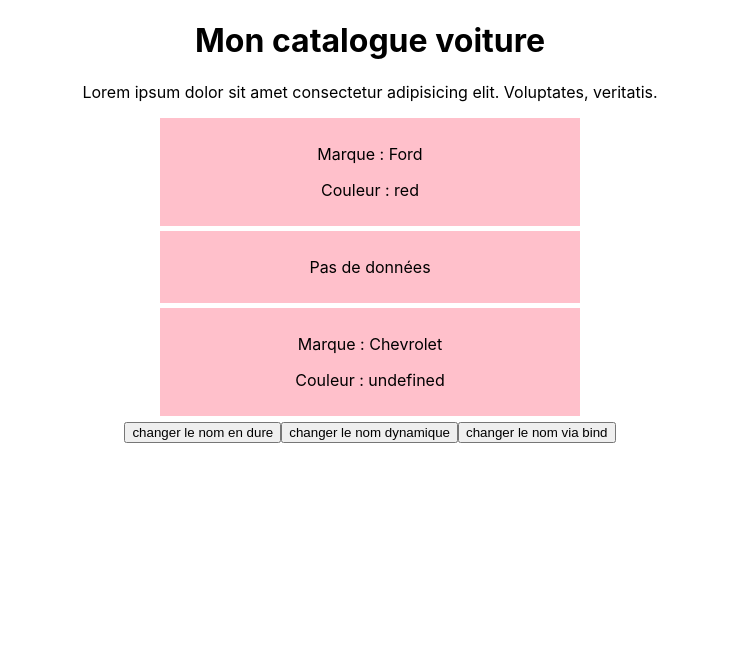
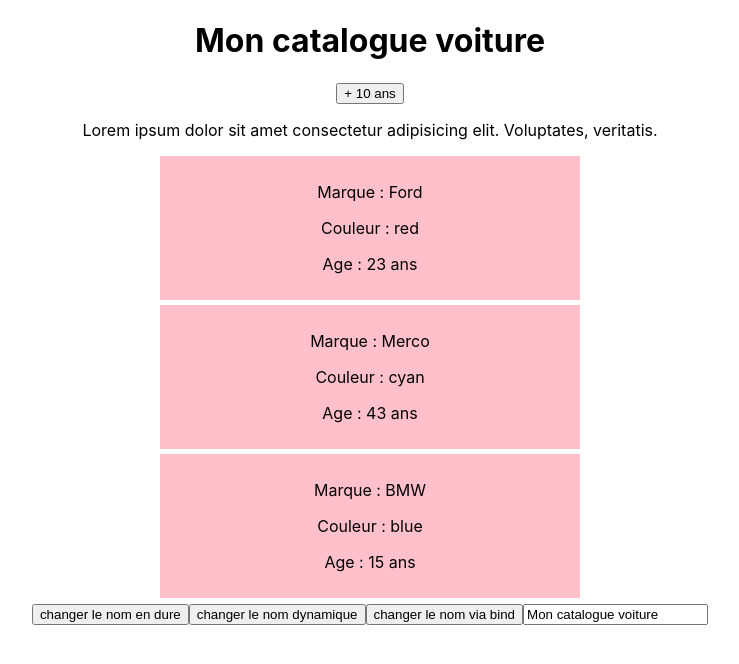
Before and after one commit to aymerick772/React_Learn, a React (Create React App) app: page / in a window 1280 px wide. Shown: the top 664 px of the page, without its empty margins (270-1009 px from the left). Built offline with nearby package versions, Linux system fonts and the light colour scheme; the HTML template or start-up script is replaced by a standard one.

Commit message:
incrémentation state

```diff
--- a/src/App.js
+++ b/src/App.js
@@ -3,7 +3,7 @@ import './App.css';
 import React, {Component} from 'react'
 import Mycars from './components/Mycars';
 
-class App extends React.Component {
+class App extends Component {
 
   state = {
     titre : 'Mon catalogue voiture'
@@ -24,6 +24,12 @@ class App extends React.Component {
     })
   }
 
+  changeViaInput = (e) =>{
+    this.setState({
+      titre: e.target.value
+    })
+  }
+
   render(){
     return (
       <div className="App">
@@ -31,7 +37,7 @@ class App extends React.Component {
         <button onClick={this.changeTitle}> changer le nom en dure</button>
         <button onClick={() => this.changeViaParam("title via le param")}> changer le nom dynamique</button>
         <button onClick={this.changeViaBind.bind(this, "nouveau titre via bind")}> changer le nom via bind</button>
-        {/* <input type="text" onChange={this.changeViaBind.bind(this, "value")}/> */}
+        <input type="text" onChange={this.changeViaInput} value={this.state.titre}/>
       </div>
     );
   }
--- a/src/components/Cars.js
+++ b/src/components/Cars.js
@@ -1,6 +1,7 @@
 import React, {Component} from "react";
 
 const Car = (props) => {
+
     const colorInfo = props.color ? <p>Couleur : {props.color}</p> : (<p>Couleur : undefined</p>)
     let childInfo = '';
     if(props.children){
@@ -9,6 +10,7 @@ const Car = (props) => {
             <div className="cars">
                 {childInfo}
                 {colorInfo}
+                <p>Age : {props.year} ans</p>
             </div>
         )
     }else{
--- a/src/components/Mycars.js
+++ b/src/components/Mycars.js
@@ -2,6 +2,14 @@ import React, {Component} from 'react';
 import Car from './Cars';
 
 class Mycars extends Component {
+
+    state = {
+        voitures: [
+            {name : 'Ford', color : 'red', year:'2000'},
+            {name : 'Merco', color : 'cyan', year:'1980'},
+            {name : 'BMW', color : 'blue', year:'2008'},
+        ],
+    }
 
     noCopy = () =>{
         alert('Merci de ne pas copier mon text Por Favor.')
@@ -14,18 +22,28 @@ class Mycars extends Component {
 
         }
     }
+    addTenYears = () =>{
+        console.log('activé')
+        const updatedState = this.state.voitures.map((param) => {
+            return param.year -= 10;
+        });
+        this.setState({
+            updatedState
+        })
+    }
 
 render(){
-    console.log(this)
+    // console.log(this)
+    const year = new Date().getFullYear();
     return(
         <div>
             <h1 onMouseOver={this.addStyleH1} >{this.props.title}</h1>
+            <button onClick={this.addTenYears}>+ 10 ans</button>
             <p onCopy={this.noCopy}>Lorem ipsum dolor sit amet consectetur adipisicing elit. Voluptates, veritatis.</p>
-            <Car color='red'>
-                Ford
-            </Car>
-            <Car color='Black'></Car>
-            <Car >Chevrolet</Car>
+            <Car color={this.state.voitures[0].color} year ={year - this.state.voitures[0].year}>{this.state.voitures[0].name}</Car>
+            <Car color={this.state.voitures[1].color} year ={year - this.state.voitures[1].year}>{this.state.voitures[1].name}</Car>
+            <Car color={this.state.voitures[2].color} year ={year - this.state.voitures[2].year}>{this.state.voitures[2].name}</Car>
+
         </div>
     )
 }
```
